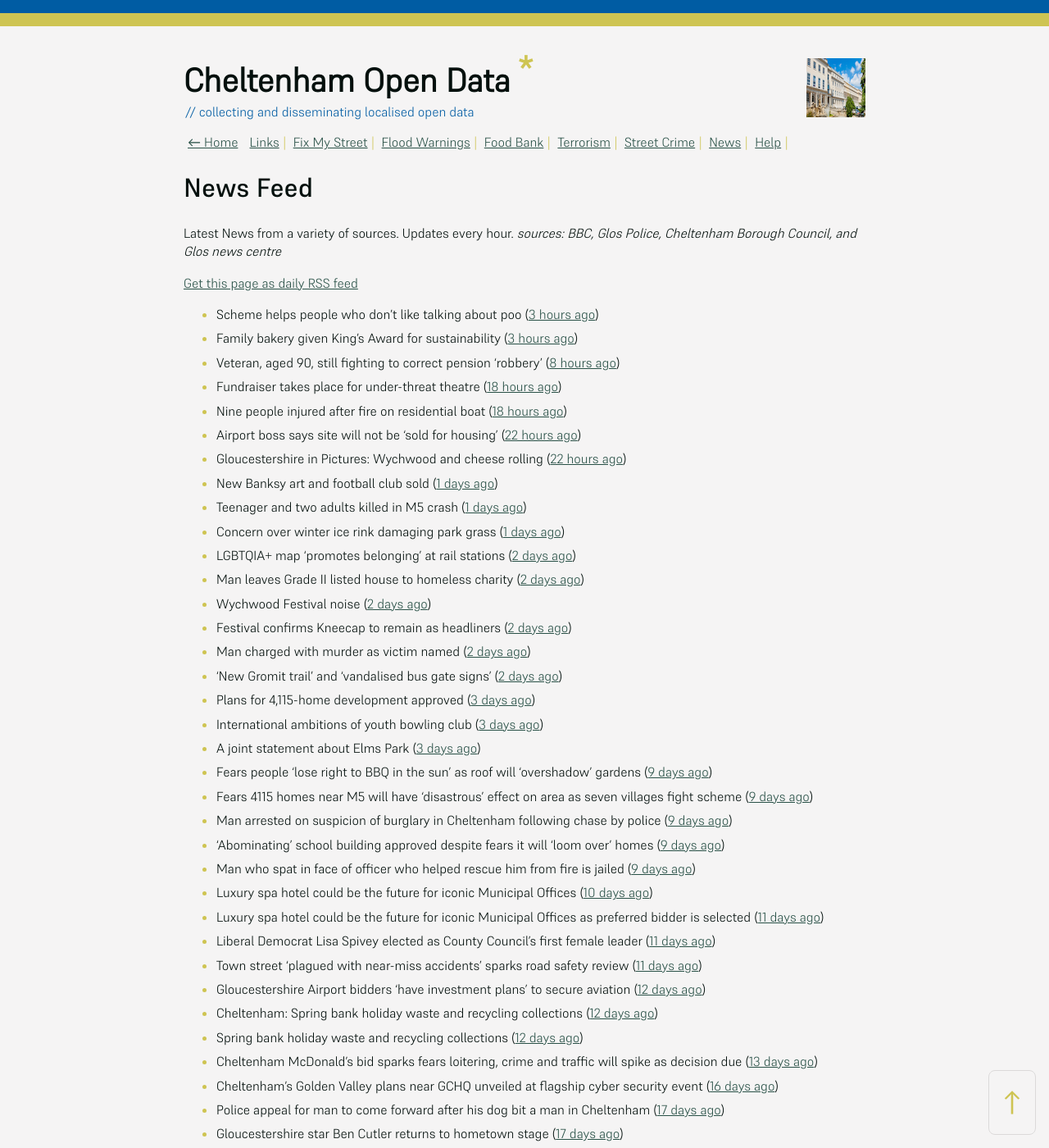
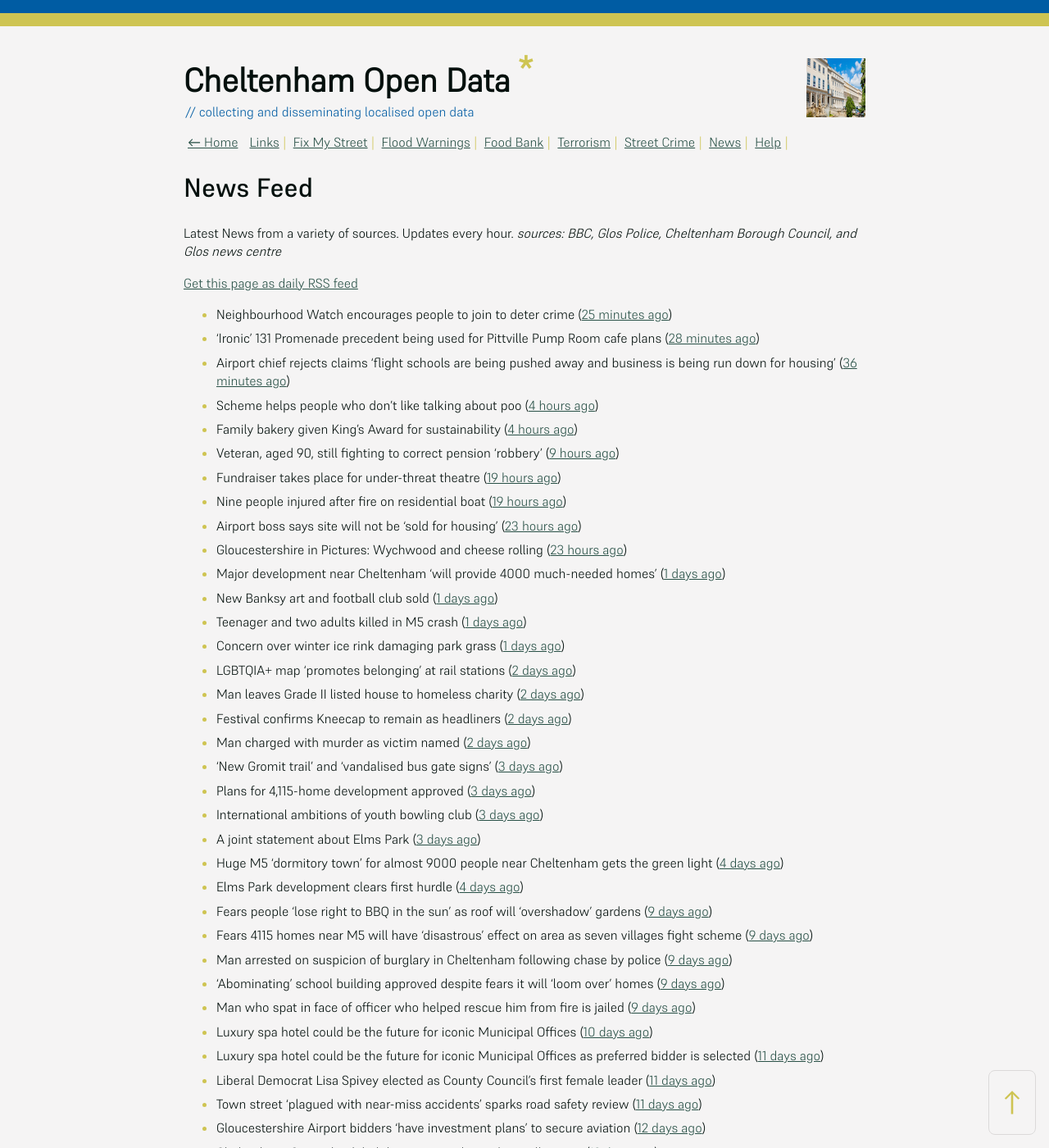
Before and after one commit to mat-0/cheltenham-open-data, a Jekyll site: the page built from _pages/news.md, in a window 1280 px wide and 1400 px high. Shown: the whole window at 82% size. Built offline with Jekyll 4.4.1, drawn with Linux system fonts in a browser that asks for light colours; some of the changed text lies outside the part shown.

Commit message:
Updated 2025-06-02 09:58:03

```diff
--- a/_pages/news.md
+++ b/_pages/news.md
@@ -12,25 +12,30 @@ _sources: BBC, Glos Police, Cheltenham Borough Council, and Glos news centre_
 [Get this page as daily RSS feed](/daily.rss)
 
 <!-- news_marker starts -->
-- Scheme helps people who don't like talking about poo ([3 hours ago](https://www.bbc.com/news/articles/cg711227mv2o))
-- Family bakery given King's Award for sustainability ([3 hours ago](https://www.bbc.com/news/articles/crr7ezreqedo))
-- Veteran, aged 90, still fighting to correct pension 'robbery' ([8 hours ago](https://www.bbc.com/news/articles/c2d5l7k3p31o))
-- Fundraiser takes place for under-threat theatre ([18 hours ago](https://www.bbc.com/news/articles/c4gk0edy66yo))
-- Nine people injured after fire on residential boat ([18 hours ago](https://www.bbc.com/news/articles/crr7xz5r2z9o))
-- Airport boss says site will not be 'sold for housing' ([22 hours ago](https://www.bbc.com/news/articles/cnv1gj0dl4eo))
-- Gloucestershire in Pictures: Wychwood and cheese rolling ([22 hours ago](https://www.bbc.com/news/articles/cj42qe4nqn5o))
+- Neighbourhood Watch encourages people to join to deter crime ([25 minutes ago](https://gloucesternewscentre.co.uk/neighbourhood-watch-encourages-people-to-join-to-deter-crime/))
+- ‘Ironic’ 131 Promenade precedent being used for Pittville Pump Room cafe plans ([28 minutes ago](https://gloucesternewscentre.co.uk/ironic-131-promenade-precedent-being-used-for-pittville-pump-room-cafe-plans/))
+- Airport chief rejects claims ‘flight schools are being pushed away and business is being run down for housing’ ([36 minutes ago](https://gloucesternewscentre.co.uk/airport-chief-rejects-claims-flight-schools-are-being-pushed-away-and-business-is-being-run-down-for-housing/))
+- Scheme helps people who don't like talking about poo ([4 hours ago](https://www.bbc.com/news/articles/cg711227mv2o))
+- Family bakery given King's Award for sustainability ([4 hours ago](https://www.bbc.com/news/articles/crr7ezreqedo))
+- Veteran, aged 90, still fighting to correct pension 'robbery' ([9 hours ago](https://www.bbc.com/news/articles/c2d5l7k3p31o))
+- Fundraiser takes place for under-threat theatre ([19 hours ago](https://www.bbc.com/news/articles/c4gk0edy66yo))
+- Nine people injured after fire on residential boat ([19 hours ago](https://www.bbc.com/news/articles/crr7xz5r2z9o))
+- Airport boss says site will not be 'sold for housing' ([23 hours ago](https://www.bbc.com/news/articles/cnv1gj0dl4eo))
+- Gloucestershire in Pictures: Wychwood and cheese rolling ([23 hours ago](https://www.bbc.com/news/articles/cj42qe4nqn5o))
+- Major development near Cheltenham ‘will provide 4000 much-needed homes’ ([1 days ago](https://gloucesternewscentre.co.uk/major-development-near-cheltenham-will-provide-4000-much-needed-homes/))
 - New Banksy art and football club sold ([1 days ago](https://www.bbc.com/news/articles/cm2k124zz33o))
 - Teenager and two adults killed in M5 crash ([1 days ago](https://www.bbc.com/news/articles/czxy3n361pgo))
 - Concern over winter ice rink damaging park grass ([1 days ago](https://www.bbc.com/news/articles/cq540604wj4o))
 - LGBTQIA+ map 'promotes belonging' at rail stations ([2 days ago](https://www.bbc.com/news/articles/cy5eq6w3k34o))
 - Man leaves Grade II listed house to homeless charity ([2 days ago](https://www.bbc.com/news/articles/c1deelp3dxzo))
-- Wychwood Festival noise ([2 days ago](https://www.cheltenham.gov.uk/news/article/3016/wychwood_festival_noise))
 - Festival confirms Kneecap to remain as headliners ([2 days ago](https://www.bbc.com/news/articles/clyg54e88jmo))
 - Man charged with murder as victim named ([2 days ago](https://www.bbc.com/news/articles/ce80685p13no))
-- 'New Gromit trail' and 'vandalised bus gate signs' ([2 days ago](https://www.bbc.com/news/articles/cpd46d4ndxdo))
+- 'New Gromit trail' and 'vandalised bus gate signs' ([3 days ago](https://www.bbc.com/news/articles/cpd46d4ndxdo))
 - Plans for 4,115-home development approved ([3 days ago](https://www.bbc.com/news/articles/c8xgd99grk5o))
 - International ambitions of youth bowling club ([3 days ago](https://www.bbc.com/news/articles/c628gye549qo))
 - A joint statement about Elms Park ([3 days ago](https://www.cheltenham.gov.uk/news/article/3015/a_joint_statement_about_elms_park))
+- Huge M5 ‘dormitory town’ for almost 9000 people near Cheltenham gets the green light ([4 days ago](https://gloucesternewscentre.co.uk/huge-m5-dormitory-town-for-almost-9000-people-near-cheltenham-gets-the-green-light/))
+- Elms Park development clears first hurdle ([4 days ago](https://gloucesternewscentre.co.uk/elms-park-development-clears-first-hurdle/))
 - Fears people ‘lose right to BBQ in the sun’ as roof will ‘overshadow’ gardens ([9 days ago](https://gloucesternewscentre.co.uk/fears-people-lose-right-to-bbq-in-the-sun-as-roof-will-overshadow-gardens/))
 - Fears 4115 homes near M5 will have ‘disastrous’ effect on area as seven villages fight scheme ([9 days ago](https://gloucesternewscentre.co.uk/fears-4115-homes-near-m5-will-have-disastrous-effect-on-area-as-seven-villages-fight-scheme/))
 - Man arrested on suspicion of burglary in Cheltenham following chase by police ([9 days ago](https://gloucesternewscentre.co.uk/man-arrested-on-suspicion-of-burglary-in-cheltenham-following-chase-by-police/))
```
Also changed, not shown: other parts of _pages/news.md (+0 -6 lines), _data/flood.json (+4 -4 lines), _pages/fix-my-street.md (+5 -5 lines), index.md (+5 -5 lines).
